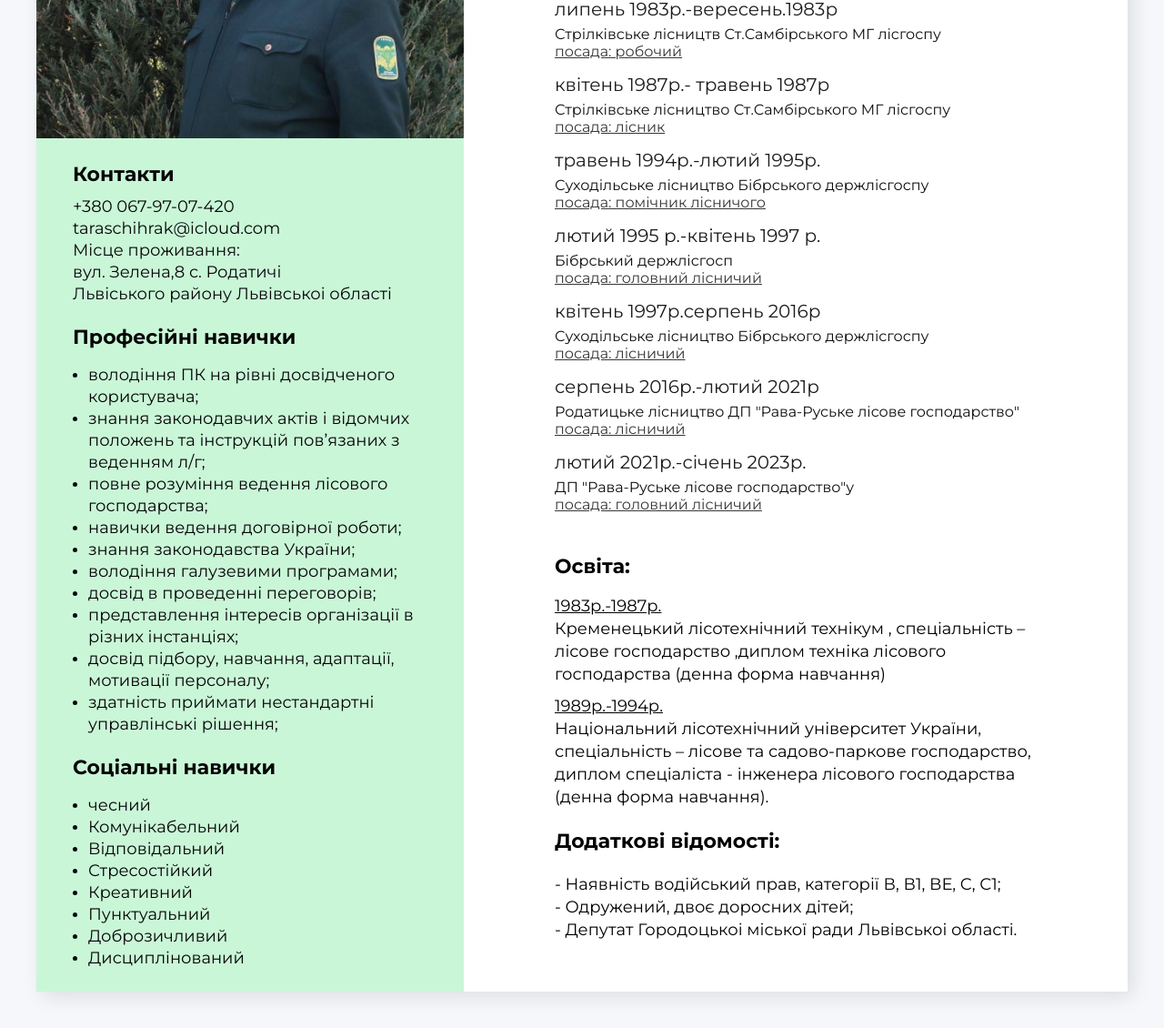
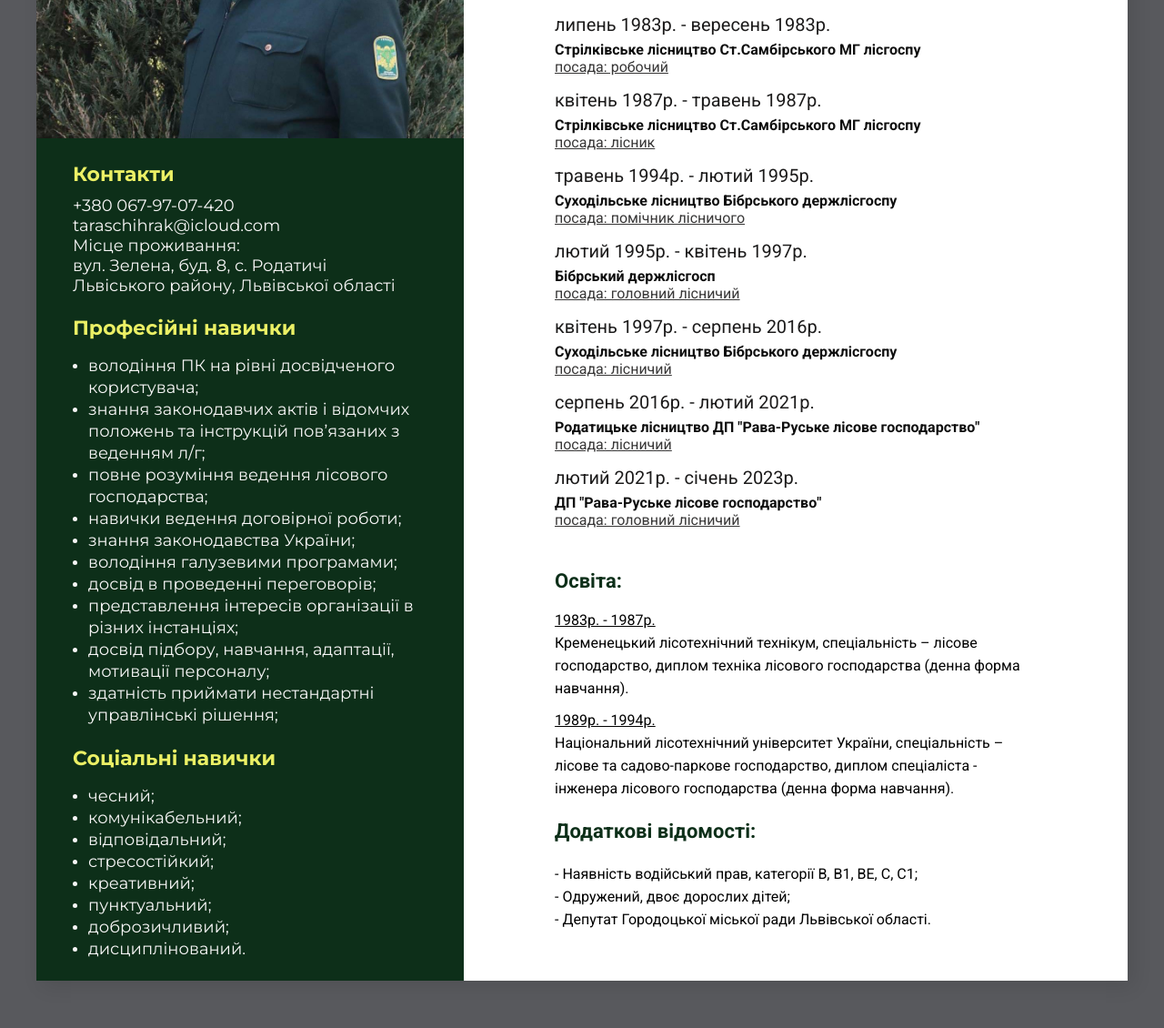
Before and after one commit to Romashka25/resume-chihrak, a plain HTML site: page index.html in a window 1280 px wide. Shown: the part 358-1488 px from the top of the page at 91% size. Drawn offline with Linux system fonts and the light colour scheme.

Commit message:
first commit

```diff
--- a/css/style.css
+++ b/css/style.css
@@ -1,6 +1,6 @@
 body {
   font-family: 'Montserrat', sans-serif;
-  background-color: #f5f7fa;
+  background-color: #58595d;
 }
 
 a {
@@ -11,7 +11,7 @@ a {
   display: flex;
   flex-direction: row-reverse;
   max-width: 1200px;
-  background-color: #fff;
+  background-color: rgb(255, 255, 255);
   margin: 40px auto;
   box-shadow: 6px 6px 20px rgba(0, 0, 0, 0.1);
 }
@@ -20,15 +20,16 @@ a {
 
 .main-content-section {
   padding: 10px 100px;
+  font-family: 'Roboto', sans-serif;
+  font-weight: 700;
 }
 
 .main-content-title {
   font-style: normal;
   font-weight: bold;
   font-size: 22px;
-  line-height: 27px;
-  color: #000;
-  margin: 20 0 20px 0;
+  /* line-height: 27px; */
+  color: #0d2f19;
 }
 
 /* About me section */
@@ -36,6 +37,7 @@ a {
   font-size: 32px;
 margin-top: 20px;
 margin-bottom: 20px;
+color: #0d2f19;
 }
 
 .about-me-section {
@@ -56,8 +58,8 @@ margin-bottom: 20px;
   font-weight: bold;
   font-size: 45px;
   line-height: 55px;
-  color: #022b08;
-  margin: 45px 0  25px 100px;
+  color: #0d2f19;
+  text-align: center;
 }
 
 .about-me-discription {
@@ -66,7 +68,7 @@ margin-bottom: 20px;
   font-weight: normal;
   font-size: 20px;
   line-height: 24px;
-  color: #595959;
+  color: #080808;
 }
 
 /* My prohect section */
@@ -171,7 +173,7 @@ margin-bottom: 20px;
 .my-speciality {
   font-style: normal;
   font-weight: 400;
-  font-size: 18px;
+  font-size: 16px;
   line-height: 25px;
   color: #000;
   margin: 0 0 10px 0;
@@ -197,7 +199,7 @@ margin-bottom: 20px;
 }
 
 .sidebar-section {
-  background: #caf6d8;
+  background: #0d2f19;
   width: 470px;
 }
 .contacts-section,
@@ -212,24 +214,24 @@ margin-bottom: 20px;
   font-weight: bold;
   font-size: 22px;
   line-height: 27px;
-  color: rgb(5, 5, 5);
+  color: #ebf065;
   margin-bottom: 10px;
 }
 /* Contacts section*/
 .contacts-section-type {
   font-weight: bold;
-  font-size: 28px;
+  font-size: 18px;
   line-height: 24px;
-  color: rgb(15, 15, 15);
+  color: #f7f6f6;
   margin-right: 7px;
 }
 .contacts-section-link {
   margin: 0;
-  color: #070707;
+  color: #f7f6f6;
   font-style: normal;
   font-weight: normal;
   font-size: 18px;
-  line-height: 24px;
+  /* line-height: 24px; */
 }
 /* Tech & Soft skills section*/
 .tech-skills-list,
@@ -238,7 +240,7 @@ margin-bottom: 20px;
 }
 .tech-skills-item,
 .soft-skills-item {
-  color: #080808;
+  color: #f7f6f6;
 }
 .tech-skills-item-text,
 .soft-skills-item-text {
@@ -246,5 +248,5 @@ margin-bottom: 20px;
   font-weight: normal;
   font-size: 18px;
   line-height: 24px;
-  color: rgb(5, 5, 5);
+  color: #f7f6f6;
 }
--- a/index.html
+++ b/index.html
@@ -7,7 +7,11 @@
   <meta name="viewport" content="width=device-width, initial-scale=1.0" />
   <title>Resume</title>
   <link rel="preconnect" href="https://fonts.gstatic.com" />
-  <link href="https://fonts.googleapis.com/css2?family=Montserrat:wght@400;700&display=swap" rel="stylesheet" />
+  <link href="<link rel=" preconnect" href="https://fonts.googleapis.com">
+  <link rel="preconnect" href="https://fonts.gstatic.com" crossorigin>
+  <link
+    href="https://fonts.googleapis.com/css2?family=Montserrat:wght@400;700&family=Roboto:wght@400;700&family=Ubuntu:wght@400;700&display=swap"
+    rel="stylesheet" />
   <link rel="stylesheet" href="css/style.css" />
 </head>
 
@@ -31,9 +35,9 @@
         <!-- Company 4 -->
         <div class="my-work-experience-company-block">
           <p class="my-work-experience-period">
-            липень 1983р.-вересень.1983р
+            липень 1983р. - вересень 1983р.
           </p>
-          <span class="my-work-experience-company">Стрілківське лісництв Ст.Самбірського МГ лісгоспу</span>
+          <span class="my-work-experience-company">Стрілківське лісництво Ст.Самбірського МГ лісгоспу</span>
           <h4 class="my-work-experience-position">
             <u>посада: робочий</u>
           </h4>
@@ -41,7 +45,7 @@
 
         <div class="my-work-experience-company-block">
           <p class="my-work-experience-period">
-            квітень 1987р.- травень 1987р
+            квітень 1987р. - травень 1987р.
           </p>
           <span class="my-work-experience-company">Стрілківське лісництво Ст.Самбірського МГ лісгоспу</span>
           <h4 class="my-work-experience-position">
@@ -50,7 +54,7 @@
         </div>
         <div class="my-work-experience-company-block">
           <p class="my-work-experience-period">
-            травень 1994р.-лютий 1995р.
+            травень 1994р. - лютий 1995р.
           </p>
           <span class="my-work-experience-company">Суходільське лісництво Бібрського держлісгоспу</span>
           <h4 class="my-work-experience-position">
@@ -59,7 +63,7 @@
         </div>
         <div class="my-work-experience-company-block">
           <p class="my-work-experience-period">
-            лютий 1995 р.-квітень 1997 р.
+            лютий 1995р. - квітень 1997р.
           </p>
           <span class="my-work-experience-company">Бібрський держлісгосп</span>
           <h4 class="my-work-experience-position">
@@ -68,7 +72,7 @@
         </div>
         <div class="my-work-experience-company-block">
           <p class="my-work-experience-period">
-            квітень 1997р.серпень 2016р
+            квітень 1997р. - серпень 2016р.
           </p>
           <span class="my-work-experience-company">Суходільське лісництво Бібрського держлісгоспу</span>
           <h4 class="my-work-experience-position">
@@ -77,7 +81,7 @@
         </div>
         <div class="my-work-experience-company-block">
           <p class="my-work-experience-period">
-            серпень 2016р.-лютий 2021р
+            серпень 2016р. - лютий 2021р.
           </p>
           <span class="my-work-experience-company">Родатицьке лісництво ДП "Рава-Руське лісове господарство"</span>
           <h4 class="my-work-experience-position">
@@ -86,9 +90,9 @@
         </div>
         <div class="my-work-experience-company-block">
           <p class="my-work-experience-period">
-            лютий 2021р.-січень 2023р.
+            лютий 2021р. - січень 2023р.
           </p>
-          <span class="my-work-experience-company">ДП "Рава-Руське лісове господарство"у</span>
+          <span class="my-work-experience-company">ДП "Рава-Руське лісове господарство"</span>
           <h4 class="my-work-experience-position">
             <u>посада: головний лісничий</u>
           </h4>
@@ -105,21 +109,20 @@
             Січень 2023 - Січень 2024
             <span class="my-education-divider">|</span> Україна
           </p> -->
-        <h3 class="my-speciality">
-          <u>1983р.-1987р.</u> <br>
-          Кременецький лісотехнічний технікум , спеціальність – лісове господарство ,диплом техніка
-          лісового
-          господарства (денна форма навчання)
-        </h3>
+        <p class="my-speciality">
+          <u>1983р. - 1987р.</u> <br>
+          Кременецький лісотехнічний технікум, спеціальність – лісове господарство, диплом техніка
+          лісового господарства (денна форма навчання).
+        </p>
         <!-- <h4 class="my-speciality">Облік і аудит</h4>
         <p class="my-education-period">
           Вересень 2009 - Червень 2012
           <span class="my-education-divider">|</span> Україна
         </p> -->
-        <h3 class="my-speciality">
-          <u> 1989р.-1994р.</u> <br>Національний лісотехнічний університет України, спеціальність – лісове та
+        <p class="my-speciality">
+          <u> 1989р. - 1994р.</u> <br>Національний лісотехнічний університет України, спеціальність – лісове та
           садово-паркове господарство, диплом спеціаліста - інженера лісового господарства (денна форма навчання).
-        </h3>
+        </p>
         <!-- <h4 class="my-speciality">Бухгалтерський облік</h4>
         <h4 class="my-speciality">Оператор комп’ютерного набору</h4>
         <p class="my-education-period">
@@ -133,8 +136,8 @@
         <div class="my-work-experience-company-block">
           <p class="my-speciality">
             - Наявність водійський прав, категорії В, В1, ВЕ, С, С1;<br>
-            - Одружений, двоє доросних дітей;<br>
-            - Депутат Городоцькоі міської ради Львівськоі області.
+            - Одружений, двоє дорослих дітей;<br>
+            - Депутат Городоцької міської ради Львівської області.
           </p>
 
         </div>
@@ -149,7 +152,7 @@
         <h3 class="sidebar-title">Контакти</h3>
         <div>
           <!-- <span class="contacts-section-type">C:</span> -->
-          <a class="contacts-section-link" href="tel:+380679707420">+380 067-97-07-420</a>
+          <a class="contacts-section-link" href="tel:380679707420">+380 067-97-07-420</a>
         </div>
         <div>
           <!-- <span class="contacts-section-type">E:</span> -->
@@ -157,8 +160,9 @@
         </div>
         <div>
           <!-- <span class="contacts-section-type">E:</span> -->
-          <a class="contacts-section-link">Місце проживання:<br> вул. Зелена,8 с. Родатичі <br> Львіського району
-            Львівськоі
+          <a class="contacts-section-link">Місце проживання:<br> вул. Зелена, буд. 8, с. Родатичі <br> Львіського
+            району,
+            Львівської
             області</a>
         </div>
       </div>
@@ -204,28 +208,28 @@
         <h3 class="sidebar-title">Соціальні навички</h3>
         <ul class="soft-skills-list">
           <li class="soft-skills-item">
-            <span class="soft-skills-item-text">чесний</span>
+            <span class="soft-skills-item-text">чесний;</span>
           </li>
           <li class="soft-skills-item">
-            <span class="soft-skills-item-text">Комунікабельний</span>
+            <span class="soft-skills-item-text">комунікабельний;</span>
           </li>
           <li class="soft-skills-item">
-            <span class="soft-skills-item-text">Відповідальний</span>
+            <span class="soft-skills-item-text">відповідальний;</span>
           </li>
           <li class="soft-skills-item">
-            <span class="soft-skills-item-text">Стресостійкий</span>
+            <span class="soft-skills-item-text">стресостійкий;</span>
           </li>
           <li class="soft-skills-item">
-            <span class="soft-skills-item-text">Креативний</span>
+            <span class="soft-skills-item-text">креативний;</span>
           </li>
           <li class="soft-skills-item">
-            <span class="soft-skills-item-text">Пунктуальний</span>
+            <span class="soft-skills-item-text">пунктуальний;</span>
           </li>
           <li class="soft-skills-item">
-            <span class="soft-skills-item-text">Доброзичливий</span>
+            <span class="soft-skills-item-text">доброзичливий;</span>
           </li>
           <li class="soft-skills-item">
-            <span class="soft-skills-item-text">Дисциплінований</span>
+            <span class="soft-skills-item-text">дисциплінований.</span>
           </li>
         </ul>
       </div>
```
